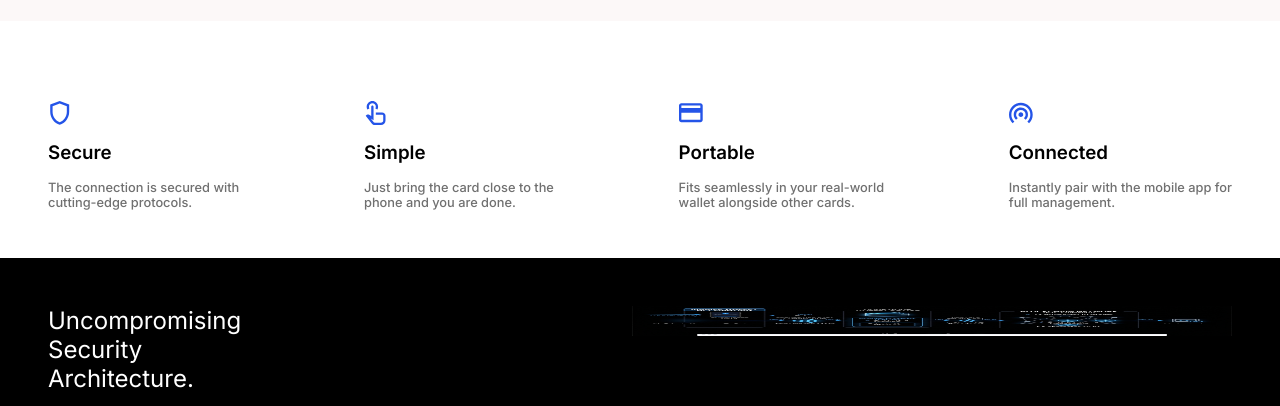
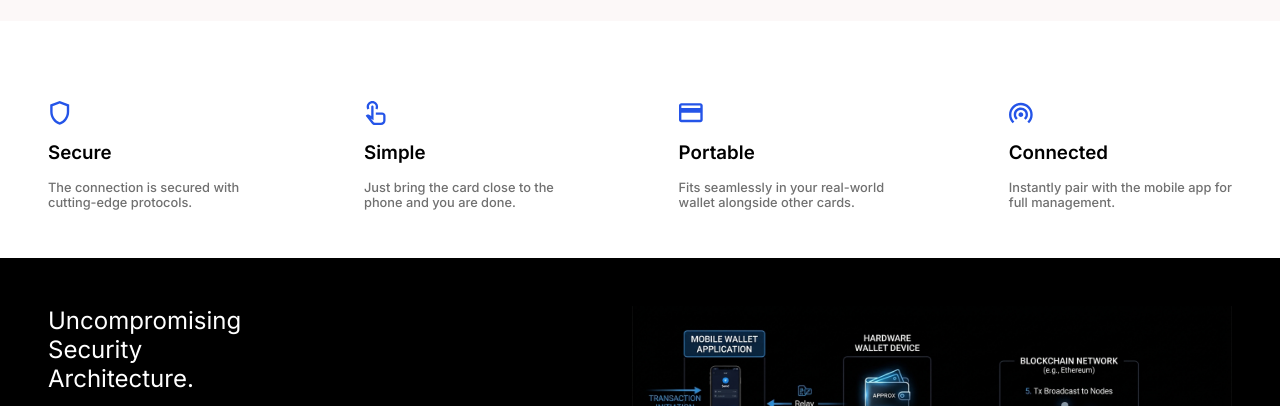
Before and after one commit to JewelLogos/approx, a plain HTML site: page wallet.html in a window 1280 px wide. Shown: the part 517-923 px from the top of the page. Drawn offline with Linux system fonts and the light colour scheme.

Commit message:
some fix

```diff
--- a/index.css
+++ b/index.css
@@ -551,9 +551,10 @@
         margin-bottom: .5rem;
     }
 
-    .wal3 img {
-        height: 30px;
+    .wal32 img {
+        height: auto;
         width: 600px;
+        max-width: 100%;
     }
 
     .er {
@@ -751,7 +752,7 @@
             text-align: center;
         }
 
-        .wal3 img {
+        .wal32 img {
             width: 100%;
             max-width: 400px;
             height: auto;
```
